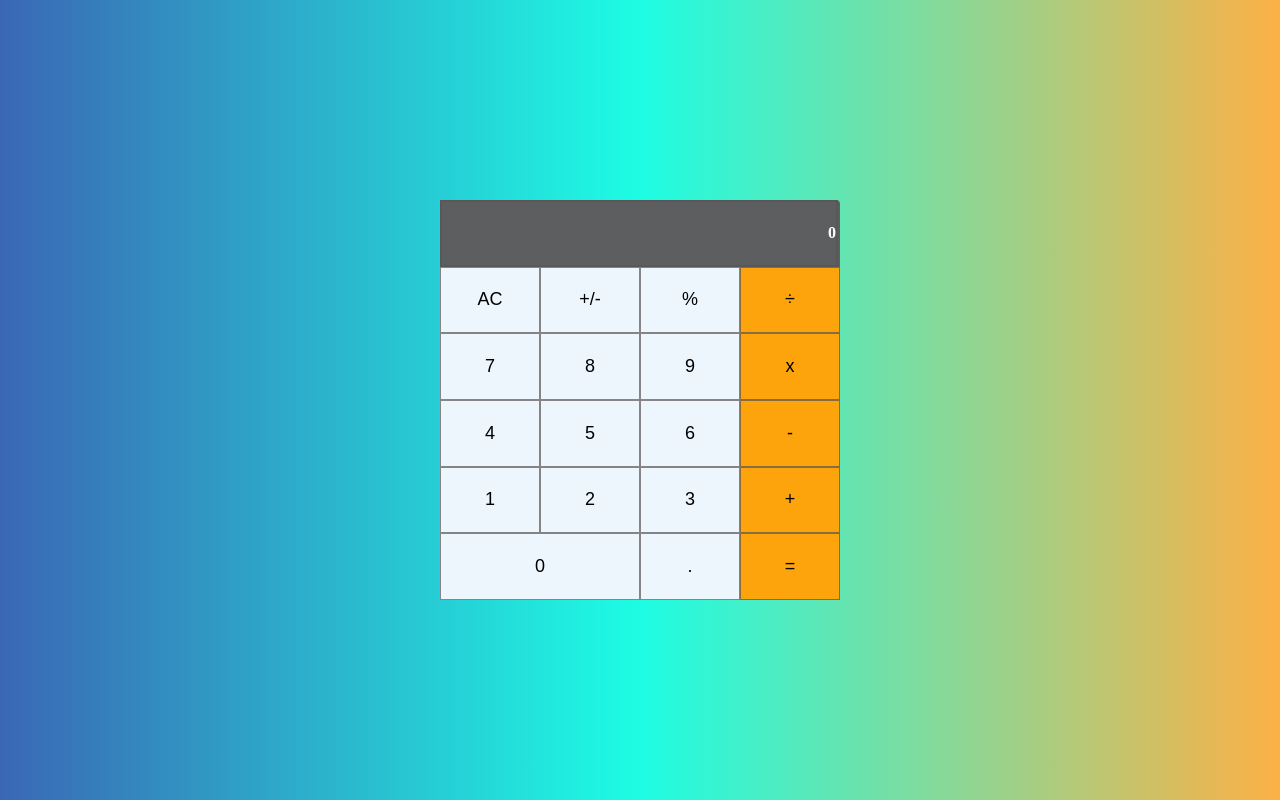
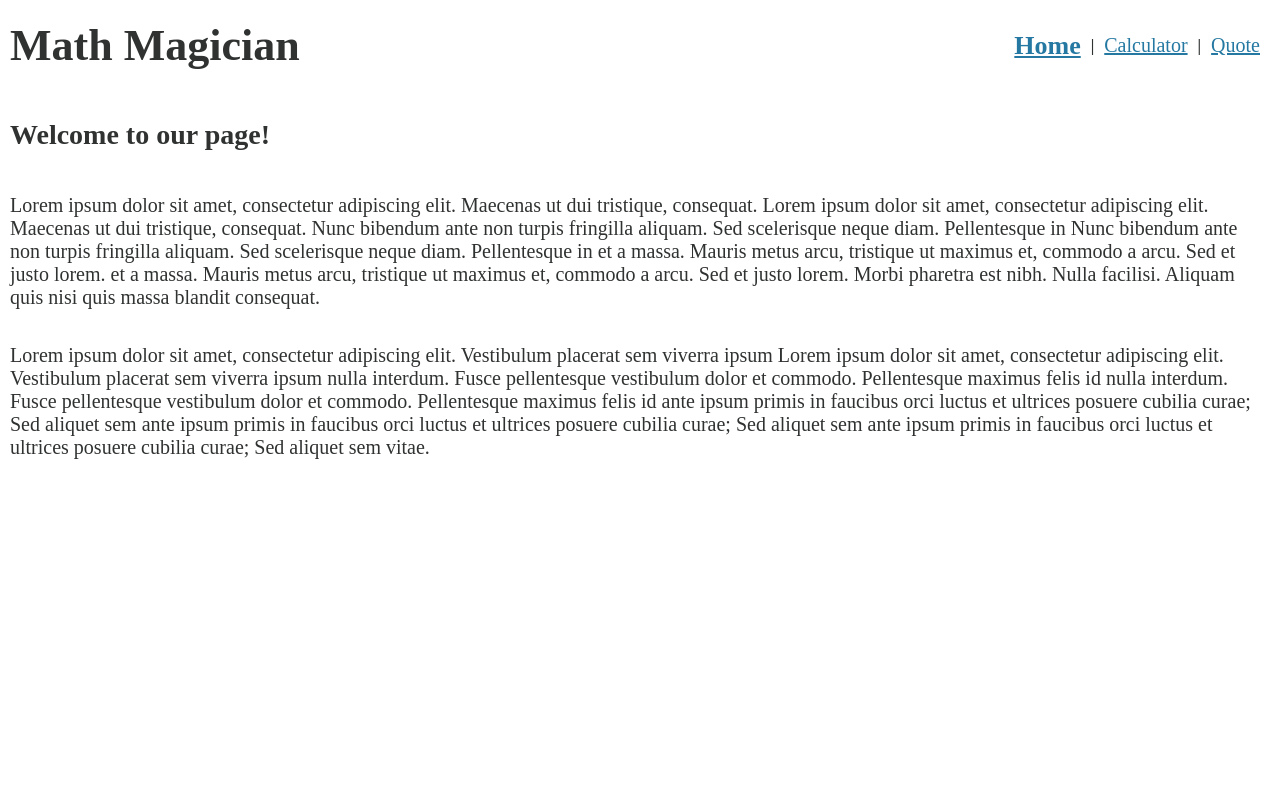
Before and after one commit to emmanuellmhango/first-react-project, a React (Create React App) app: page / in a window 1280 px wide. Built offline with nearby package versions, Linux system fonts and the light colour scheme.

Commit message:
Add Routing

```diff
--- a/package.json
+++ b/package.json
@@ -9,6 +9,7 @@
     "big.js": "^6.2.1",
     "react": "^18.2.0",
     "react-dom": "^18.2.0",
+    "react-router-dom": "^6.4.4",
     "react-scripts": "5.0.1",
     "web-vitals": "^2.1.4"
   },
--- a/src/App.js
+++ b/src/App.js
@@ -1,13 +1,29 @@
 import './App.css';
 import React from 'react';
-import MyCalculator from './components/Calculator';
+import { Route, Routes } from 'react-router-dom';
+import Home from './components/Home';
+import CalcHandler from './components/CalcHandler';
+import Quote from './components/Quote';
+import NavBar from './components/NavBar';
 
 const App = () => (
-  <div className="App">
-    <header className="App-header">
-      <MyCalculator />
-    </header>
-  </div>
+  <>
+    <NavBar />
+    <Routes>
+      <Route path="/" element={<Home />} />
+      <Route path="/calculator" element={<CalcHandler />} />
+      <Route path="/quote" element={<Quote />} />
+    </Routes>
+  </>
 );
 
 export default App;
+
+/**
+ *
+ * <div className="App">
+    <header className="App-header">
+
+    </header>
+  </div>
+ */
--- /dev/null
+++ b/src/components/CalcHandler.js
@@ -0,0 +1,15 @@
+import React from 'react';
+import Calculator from './Calculator';
+
+const CalcHandler = () => (
+  <div className="spacing calculator-home">
+    <div className="calculator-title">
+      <p>Lets do some Math</p>
+    </div>
+    <div className="calculator-box">
+      <Calculator />
+    </div>
+  </div>
+);
+
+export default CalcHandler;
--- /dev/null
+++ b/src/components/Home.js
@@ -0,0 +1,28 @@
+import React from 'react';
+
+const Home = () => (
+  <div className="spacing">
+    <p className="home-heading"><span>Welcome to our page!</span></p>
+    <p className="home">
+      Lorem ipsum dolor sit amet, consectetur adipiscing elit. Maecenas ut dui tristique, consequat.
+      Lorem ipsum dolor sit amet, consectetur adipiscing elit. Maecenas ut dui tristique, consequat.
+      Nunc bibendum ante non turpis fringilla aliquam. Sed scelerisque neque diam. Pellentesque in
+      Nunc bibendum ante non turpis fringilla aliquam. Sed scelerisque neque diam. Pellentesque in
+      et a massa. Mauris metus arcu, tristique ut maximus et, commodo a arcu. Sed et justo lorem.
+      et a massa. Mauris metus arcu, tristique ut maximus et, commodo a arcu. Sed et justo lorem.
+      Morbi pharetra est nibh. Nulla facilisi. Aliquam quis nisi quis massa blandit consequat.
+    </p>
+    <p className="home">
+      Lorem ipsum dolor sit amet, consectetur adipiscing elit. Vestibulum placerat sem viverra ipsum
+      Lorem ipsum dolor sit amet, consectetur adipiscing elit. Vestibulum placerat sem viverra ipsum
+      nulla interdum. Fusce pellentesque vestibulum dolor et commodo. Pellentesque maximus felis id
+      nulla interdum. Fusce pellentesque vestibulum dolor et commodo. Pellentesque maximus felis id
+      ante ipsum primis in faucibus orci luctus et ultrices posuere cubilia curae; Sed aliquet sem
+      ante ipsum primis in faucibus orci luctus et ultrices posuere cubilia curae; Sed aliquet sem
+      ante ipsum primis in faucibus orci luctus et ultrices posuere cubilia curae; Sed aliquet sem
+      vitae.
+    </p>
+  </div>
+);
+
+export default Home;
--- /dev/null
+++ b/src/components/NavBar.js
@@ -0,0 +1,19 @@
+import React from 'react';
+import { NavLink } from 'react-router-dom';
+
+const NavBar = () => (
+  <div className="header-links">
+    <div className="header-title">
+      <span>Math Magician</span>
+    </div>
+    <div className="links">
+      <NavLink to="/" className="spacing link">Home</NavLink>
+      {' | '}
+      <NavLink to="/calculator" className="spacing link">Calculator</NavLink>
+      {' | '}
+      <NavLink to="/quote" className="spacing link">Quote</NavLink>
+    </div>
+  </div>
+);
+
+export default NavBar;
--- /dev/null
+++ b/src/components/Quote.js
@@ -0,0 +1,12 @@
+import React from 'react';
+
+const Quote = () => (
+  <div className="spacing quote">
+    <p>
+      Mathematics is not about numbers, equations, computations, or algorithms;
+      it is about understanding. - William Paul Thurston
+    </p>
+  </div>
+);
+
+export default Quote;
--- a/src/index.css
+++ b/src/index.css
@@ -1,6 +1,8 @@
 body {
+  /*
   background: rgb(58, 103, 180);
   background: linear-gradient(90deg, rgba(58, 103, 180, 1) 0%, rgba(29, 253, 228, 1) 50%, rgba(252, 176, 69, 1) 100%);
+  */
   font-weight: 600;
   margin: 0;
   padding: 0;
@@ -8,12 +10,6 @@ body {
 }
 
 .calculator-container {
-  position: absolute;
-  margin: auto;
-  top: 0;
-  right: 0;
-  bottom: 0;
-  left: 0;
   width: 400px;
   height: 400px;
   background-color: rgb(93, 94, 95);
@@ -75,3 +71,85 @@ body {
   color: #fff;
   font-size: 22px;
 }
+
+.header-links {
+  display: flex;
+  flex-direction: row;
+  justify-content: space-between;
+  margin-left: 10px;
+  margin-right: 10px;
+  margin-top: 20px;
+  align-items: center;
+}
+
+.header-title {
+  flex-grow: 2;
+  font-size: 44px;
+}
+
+.links {
+  display: flex;
+  justify-content: space-between;
+  flex-direction: row;
+  align-items: center;
+}
+
+.spacing {
+  margin-right: 10px;
+  margin-left: 10px;
+}
+
+.home {
+  margin-top: 20px;
+  font-size: 20px;
+  font-weight: 400;
+  padding-bottom: 15px;
+}
+
+.home-heading {
+  padding-top: 20px;
+  padding-bottom: 15px;
+  font-size: 28px;
+}
+
+.quote {
+  font-size: 28px;
+  margin-top: 15%;
+  display: flex;
+  justify-content: center;
+}
+
+.link {
+  color: rgb(36, 120, 162);
+  font-weight: 500;
+  font-size: 20px;
+}
+
+.calculator-home {
+  display: flex;
+  flex-direction: row;
+  justify-content: space-between;
+  width: 98%;
+  height: 100%;
+  margin-top: 30px;
+}
+
+.calculator-title {
+  font-size: 24px;
+  width: 50%;
+  justify-content: center;
+  align-items: baseline;
+}
+
+.calculator-box {
+  border: 2px solid #000;
+  display: flex;
+  justify-content: center;
+  padding: 10%;
+  width: 50%;
+}
+
+.active {
+  font-weight: bold;
+  font-size: 26px;
+}
--- a/src/index.js
+++ b/src/index.js
@@ -1,13 +1,16 @@
 import React from 'react';
+import { BrowserRouter } from 'react-router-dom';
 import ReactDOM from 'react-dom/client';
 import './index.css';
+import reportWebVitals from './reportWebVitals';
 import App from './App';
-import reportWebVitals from './reportWebVitals';
 
 const root = ReactDOM.createRoot(document.getElementById('root'));
 root.render(
   <React.StrictMode>
-    <App />
+    <BrowserRouter>
+      <App />
+    </BrowserRouter>
   </React.StrictMode>,
 );
 
```
Also changed, not shown: 1 other file (tests, documents, lock files or other folders).
